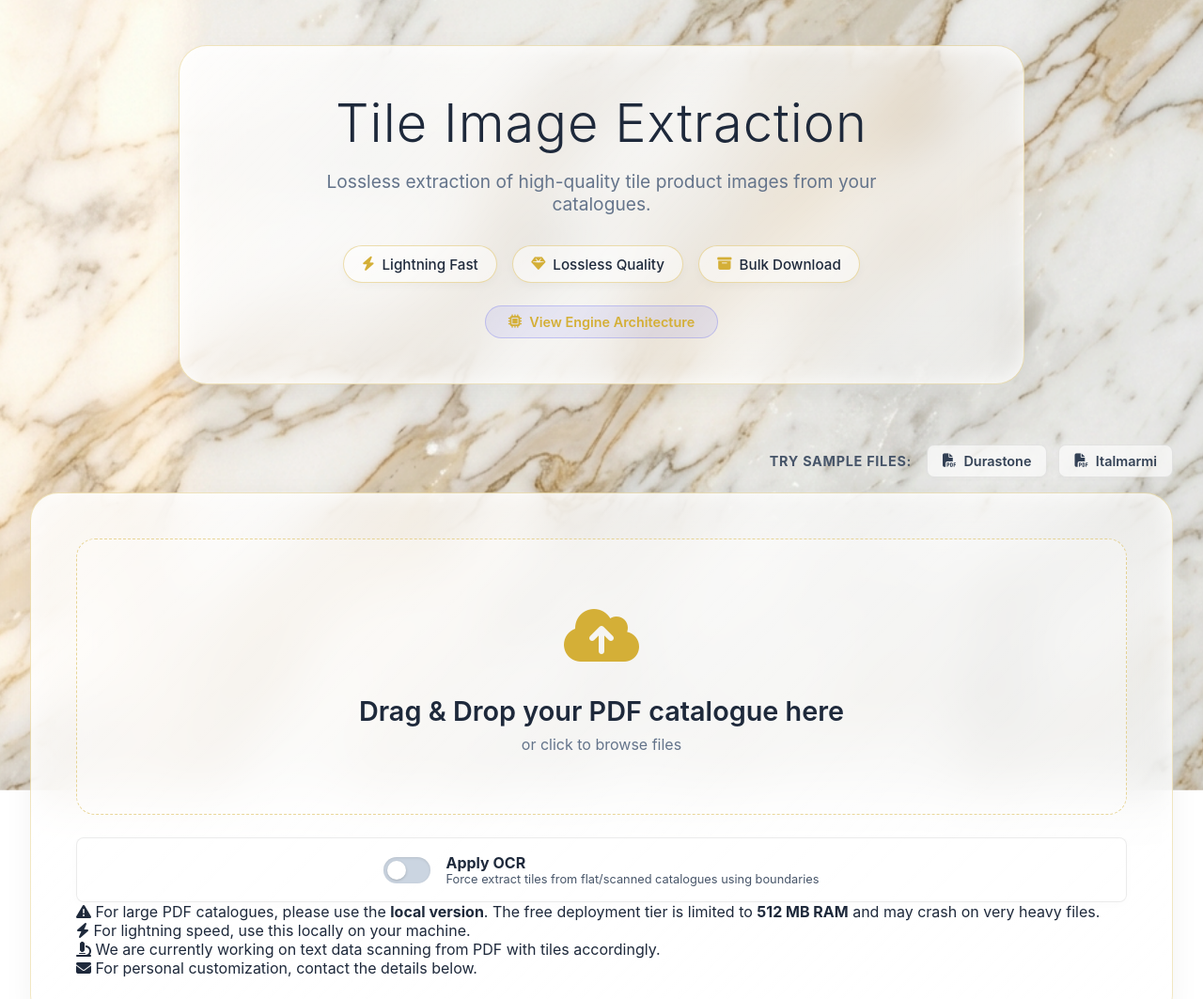
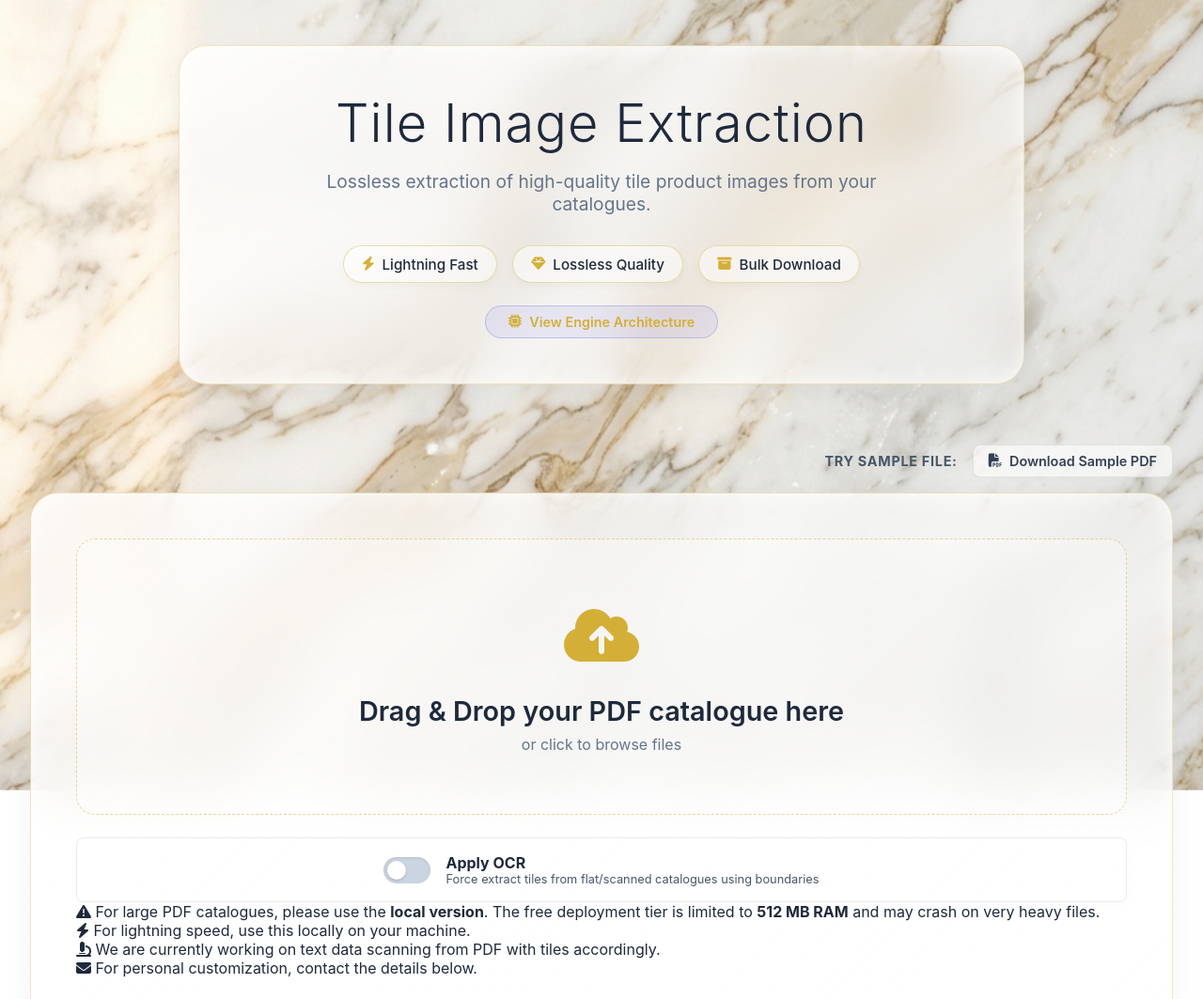
Before and after one commit to Bhuro234/tile-extractor, a plain HTML site: page static/index.html in a window 1280 px wide. Shown: the top 1063 px of the page at 94% size. Drawn offline with Linux system fonts and the light colour scheme.

Commit message:
Update sample file and simplify button

```diff
--- a/static/index.html
+++ b/static/index.html
@@ -158,13 +158,10 @@
         <main>
             <!-- Sample Files sitting directly above the card -->
             <div class="top-samples">
-                <span>Try sample files:</span>
+                <span>Try sample file:</span>
                 <div class="top-samples-links">
                     <a href="/samples/Durastone-AP.pdf" download class="sample-btn">
-                        <i class="fa-solid fa-file-pdf"></i> Durastone
-                    </a>
-                    <a href="/samples/ITALMARMI.pdf" download class="sample-btn">
-                        <i class="fa-solid fa-file-pdf"></i> Italmarmi
+                        <i class="fa-solid fa-file-pdf"></i> Download Sample PDF
                     </a>
                 </div>
             </div>
```
Also changed, not shown: 1 other file.
